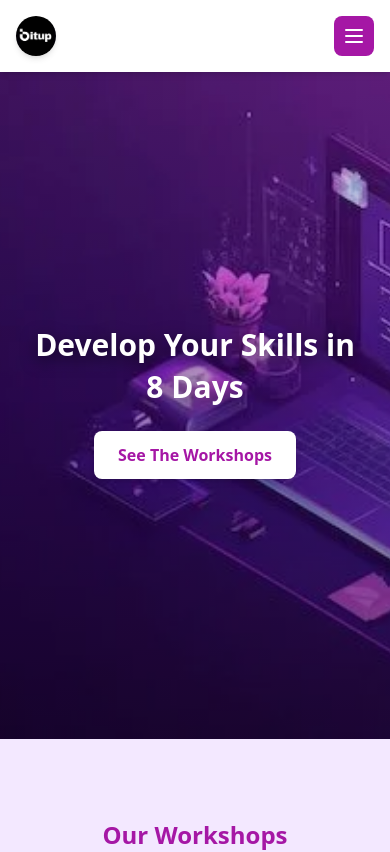
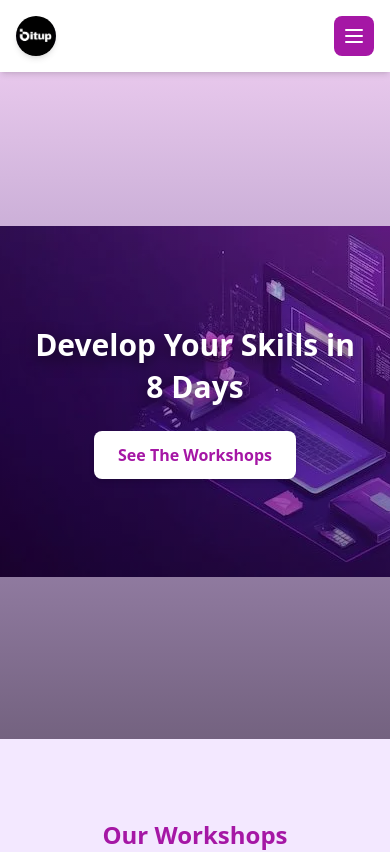
Before and after one commit to Abdellah-saim-mamoune1/BitUp, a React (Vite) app: page / in a window 390 px wide. Shown: the top 852 px of the page. Built offline with nearby package versions, Linux system fonts and the light colour scheme.

Commit message:
changing image

```diff
--- a/src/Home.tsx
+++ b/src/Home.tsx
@@ -104,12 +104,11 @@ export function Home() {
       </nav>
 
       {/* Hero Section */}
-   <section
-  className="relative w-full h-[80vh] bg-cover bg-center bg-no-repeat flex items-center justify-center mt-16"
+<section
+  className="relative w-full h-[80vh] flex items-center justify-center mt-16
+             bg-center bg-no-repeat sm:bg-cover sm:bg-center"
   style={{
     backgroundImage: `url(${BgImage})`,
-    backgroundSize: "cover",
-    backgroundPosition: "center",
   }}
 >
   {/* Softer gradient overlay */}
```
